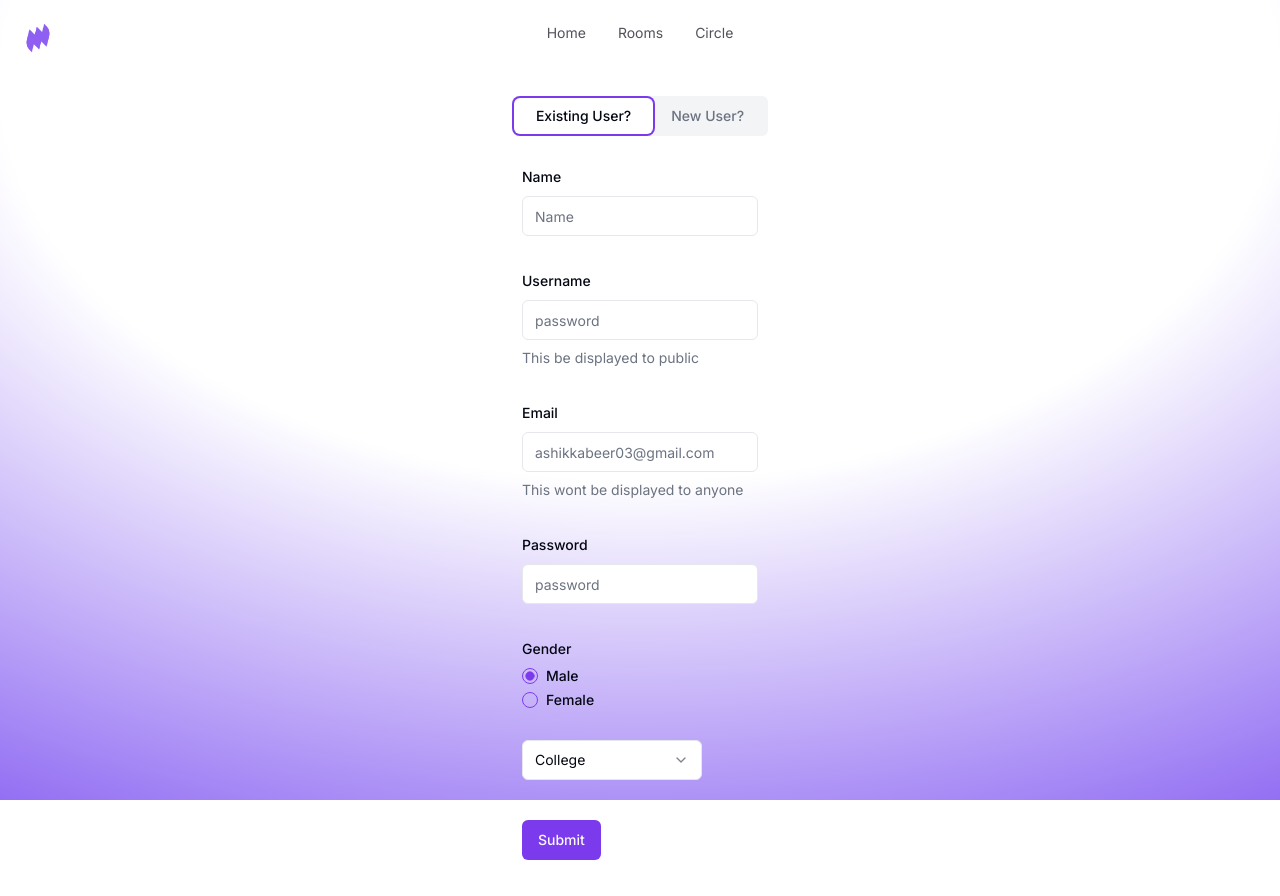
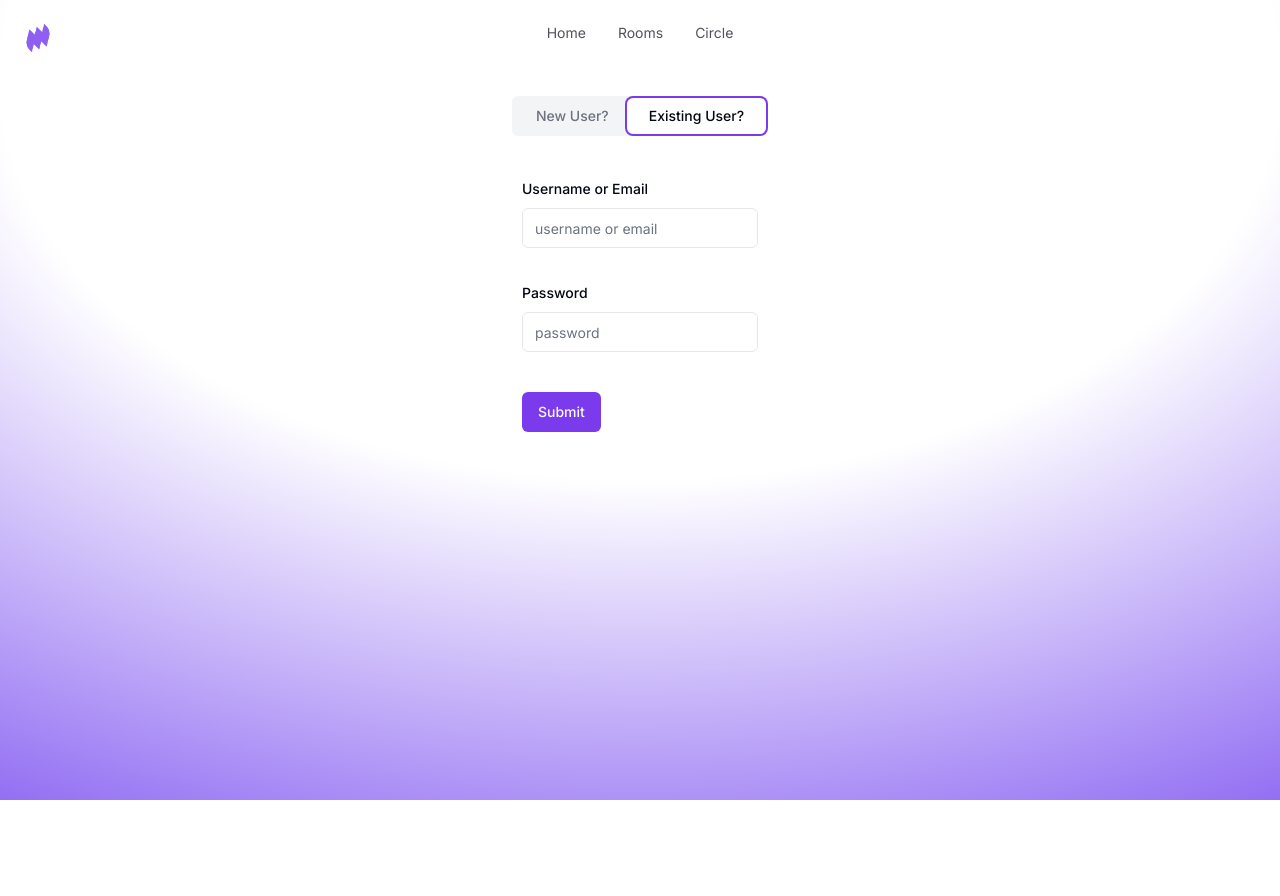
Before and after one commit to ashikkabeer/wave-frontend, a Next.js app: page /auth in a window 1280 px wide. Both pictures are taken after a click on the tab "Existing User?". Built offline with nearby package versions, Linux system fonts and the light colour scheme.

Commit message:
login fix

```diff
--- a/src/app/auth/login.tsx
+++ b/src/app/auth/login.tsx
@@ -0,0 +1,104 @@
+"use client";
+import formSchema from "./schema/signup.schema";
+import { z } from "zod";
+import { zodResolver } from "@hookform/resolvers/zod";
+import { useForm } from "react-hook-form";
+import { Button } from "@/components/ui/button";
+import {
+  Form,
+  FormControl,
+  FormDescription,
+  FormField,
+  FormItem,
+  FormLabel,
+  FormMessage,
+} from "@/components/ui/form";
+
+import {
+  Select,
+  SelectContent,
+  SelectItem,
+  SelectTrigger,
+  SelectValue,
+} from "@/components/ui/select";
+
+import { Input } from "@/components/ui/input";
+import { Label } from "@/components/ui/label";
+import { RadioGroup, RadioGroupItem } from "@/components/ui/radio-group";
+
+export function LoginForm() {
+  // 1. Define your form.
+  const form = useForm<z.infer<typeof formSchema>>({
+    resolver: zodResolver(formSchema),
+    defaultValues: {
+      username: "",
+    },
+  });
+
+  // 2. Define a submit handler.
+  function onSubmit(values: z.infer<typeof formSchema>) {
+    // Do something with the form values.
+    // ✅ This will be type-safe and validated.
+    console.log(values);
+  }
+
+  return (
+    <div className="flex justify-center">
+      <Form {...form}>
+        <form onSubmit={form.handleSubmit(onSubmit)} className="space-y-8">
+          <FormField
+            control={form.control}
+            name="username"
+            render={({ field }) => <div></div>}
+          />
+          <FormField
+            control={form.control}
+            name="username"
+            render={({ field }) => (
+              <div>
+                <FormItem className="mt-5">
+                  <FormLabel>Username or Email</FormLabel>
+                  <FormControl>
+                    <Input placeholder="username or email" {...field} />
+                  </FormControl>
+                  <FormDescription></FormDescription>
+                  <FormMessage />
+                </FormItem>
+              </div>
+            )}
+          />
+          <FormField
+            control={form.control}
+            name="username"
+            render={({ field }) => <div></div>}
+          />
+
+          {/* ---------------------- */}
+          <FormField
+            control={form.control}
+            name="username"
+            render={({ field }) => (
+              <div>
+                <FormItem className="mt-5">
+                  <FormLabel>Password</FormLabel>
+                  <FormControl>
+                    <Input placeholder="password" {...field} />
+                  </FormControl>
+                  <FormDescription></FormDescription>
+                  <FormMessage />
+                </FormItem>
+              </div>
+            )}
+          />
+          {/* --------------------- */}
+
+          {/* --------------- */}
+
+          {/* ----------- */}
+
+          <Button type="submit">Submit</Button>
+        </form>
+      </Form>
+    </div>
+  );
+}
--- a/src/app/auth/page.tsx
+++ b/src/app/auth/page.tsx
@@ -1,19 +1,20 @@
 import { Tabs, TabsContent, TabsList, TabsTrigger } from "@/components/ui/tabs";
 import { ProfileForm } from "./signup";
+import { LoginForm } from "./login";
 export default function AuthPage() {
   return (
     <main className="w-screen flex justify-center h-screen mx-auto my-auto">
       <div>
         <Tabs defaultValue="account" className="">
           <TabsList>
-            <TabsTrigger className="px-5" value="account">Existing User?</TabsTrigger>
-            <TabsTrigger className="px-5" value="password">New User?</TabsTrigger>
+            <TabsTrigger className="px-5" value="account">New User?</TabsTrigger>
+            <TabsTrigger className="px-5" value="password">Existing User?</TabsTrigger>
           </TabsList>
           <TabsContent value="account">
             <ProfileForm/>
           </TabsContent>
           <TabsContent value="password">
-          <ProfileForm/>
+          <LoginForm/>
           </TabsContent>
         </Tabs>
       </div>
```
